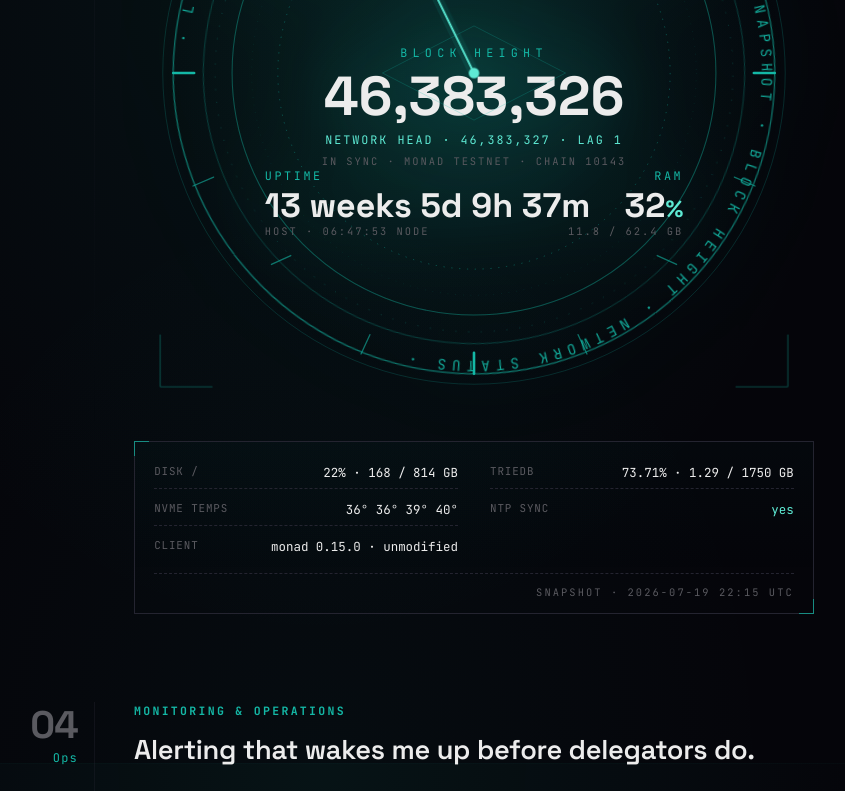
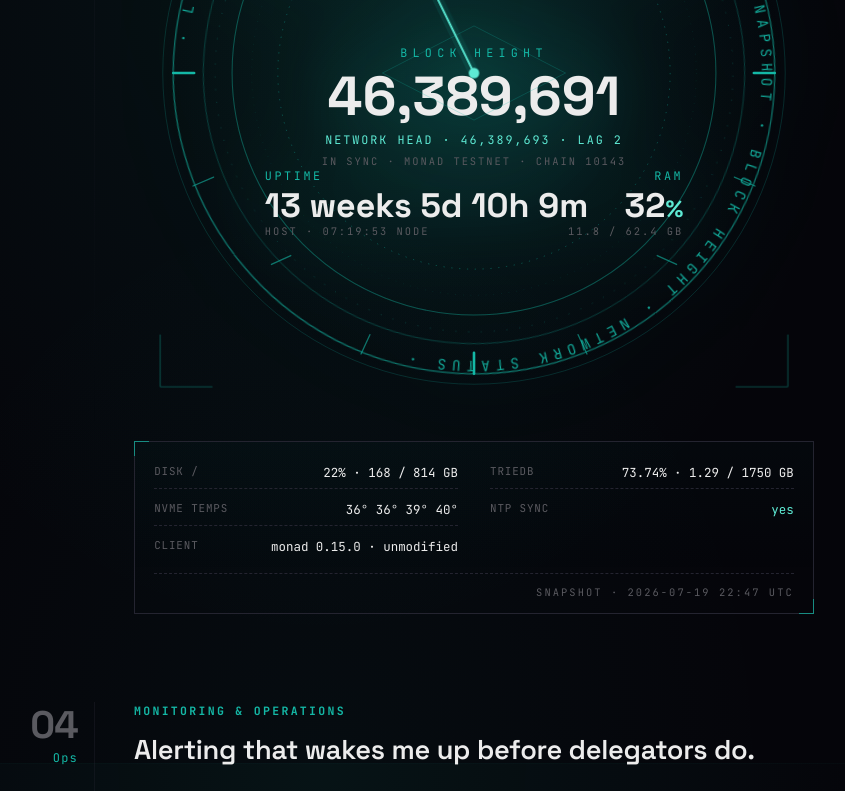
Before and after one commit to ShadowOfTime1/ShadowOfTime1.github.io, a plain HTML site: page index.html in a window 1280 px wide. Shown: the part 4037-4828 px from the top of the page, without its empty margins (318-1163 px from the left). Drawn offline with Linux system fonts and the light colour scheme; no server answers.

Commit message:
live status update · block 46,389,691 · 2026-07-19 22:47 UTC

```diff
--- a/index.html
+++ b/index.html
@@ -1714,8 +1714,8 @@ footer .clock {
         <!-- bottom-left: UPTIME -->
         <g font-family="JetBrains Mono, monospace">
           <text x="100" y="342" font-size="9" fill="#14b8a6" letter-spacing="2">UPTIME</text>
-          <text x="100" y="370" font-family="Space Grotesk, sans-serif" font-size="26" font-weight="700" fill="#ececec">13 weeks 5d 9h 37m<tspan font-size="18" fill="#5eead4"></tspan></text>
-          <text x="100" y="384" font-size="8" fill="#5a5a60" letter-spacing="1.5">HOST · 06:47:53 NODE</text>
+          <text x="100" y="370" font-family="Space Grotesk, sans-serif" font-size="26" font-weight="700" fill="#ececec">13 weeks 5d 10h 9m<tspan font-size="18" fill="#5eead4"></tspan></text>
+          <text x="100" y="384" font-size="8" fill="#5a5a60" letter-spacing="1.5">HOST · 07:19:53 NODE</text>
         </g>
 
         <!-- bottom-right: RAM -->
@@ -1728,8 +1728,8 @@ footer .clock {
         <!-- center: big block number -->
         <g text-anchor="middle">
           <text x="260" y="248" font-family="JetBrains Mono, monospace" font-size="9" fill="#14b8a6" letter-spacing="4">BLOCK HEIGHT</text>
-          <text x="260" y="292" font-family="Space Grotesk, sans-serif" font-size="42" font-weight="700" fill="#ececec">46,383,326</text>
-          <text x="260" y="314" font-family="JetBrains Mono, monospace" font-size="9" fill="#5eead4" letter-spacing="1.5">NETWORK HEAD · 46,383,327 · LAG 1</text>
+          <text x="260" y="292" font-family="Space Grotesk, sans-serif" font-size="42" font-weight="700" fill="#ececec">46,389,691</text>
+          <text x="260" y="314" font-family="JetBrains Mono, monospace" font-size="9" fill="#5eead4" letter-spacing="1.5">NETWORK HEAD · 46,389,693 · LAG 2</text>
           <text x="260" y="330" font-family="JetBrains Mono, monospace" font-size="8" fill="#5a5a60" letter-spacing="1.5">IN SYNC · MONAD TESTNET · CHAIN 10143</text>
         </g>
 
@@ -1761,7 +1761,7 @@ footer .clock {
         </div>
         <div class="leg-item">
           <span class="leg-k">triedb</span>
-          <span class="leg-v">73.71% · 1.29 / 1750 GB</span>
+          <span class="leg-v">73.74% · 1.29 / 1750 GB</span>
         </div>
         <div class="leg-item">
           <span class="leg-k">nvme temps</span>
@@ -1775,7 +1775,7 @@ footer .clock {
           <span class="leg-k">client</span>
           <span class="leg-v">monad 0.15.0 · unmodified</span>
         </div>
-        <div class="leg-foot">snapshot · 2026-07-19 22:15 UTC</div>
+        <div class="leg-foot">snapshot · 2026-07-19 22:47 UTC</div>
       </div>
     </div>
     </div>
```
